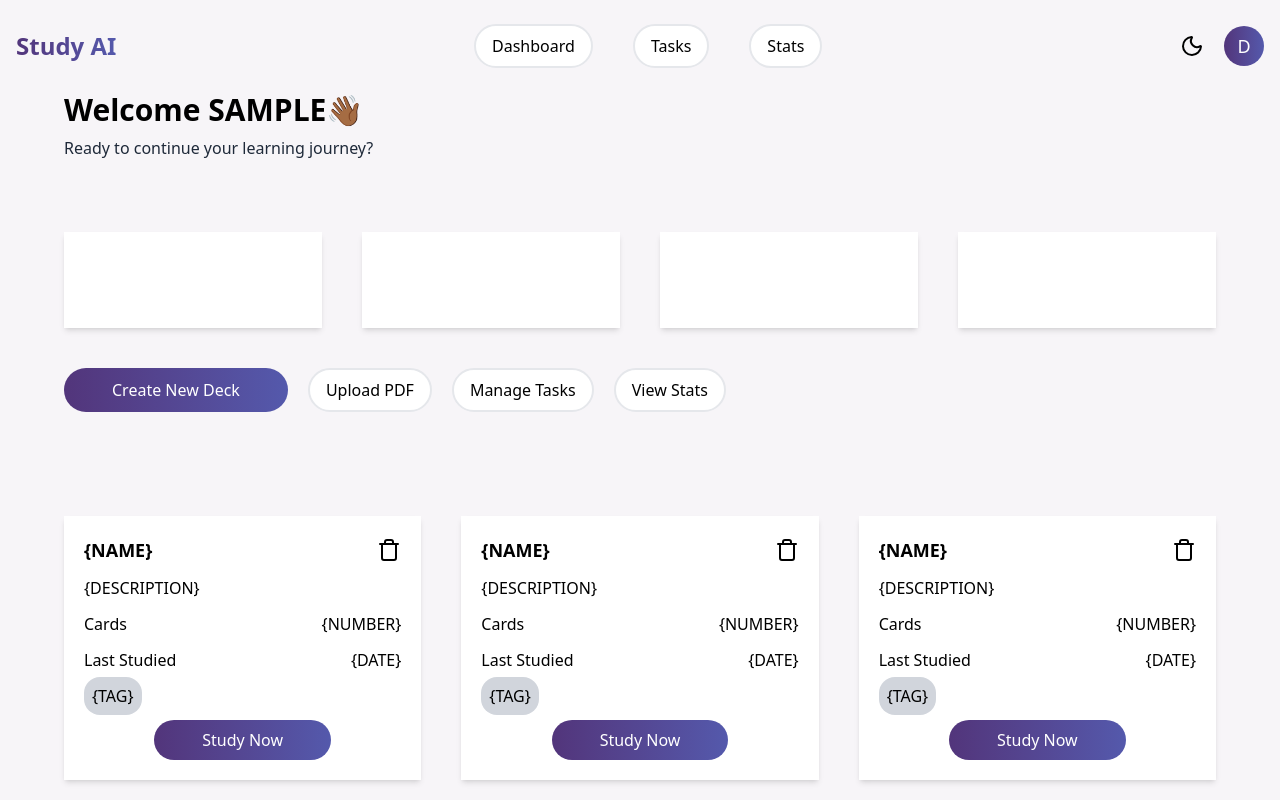
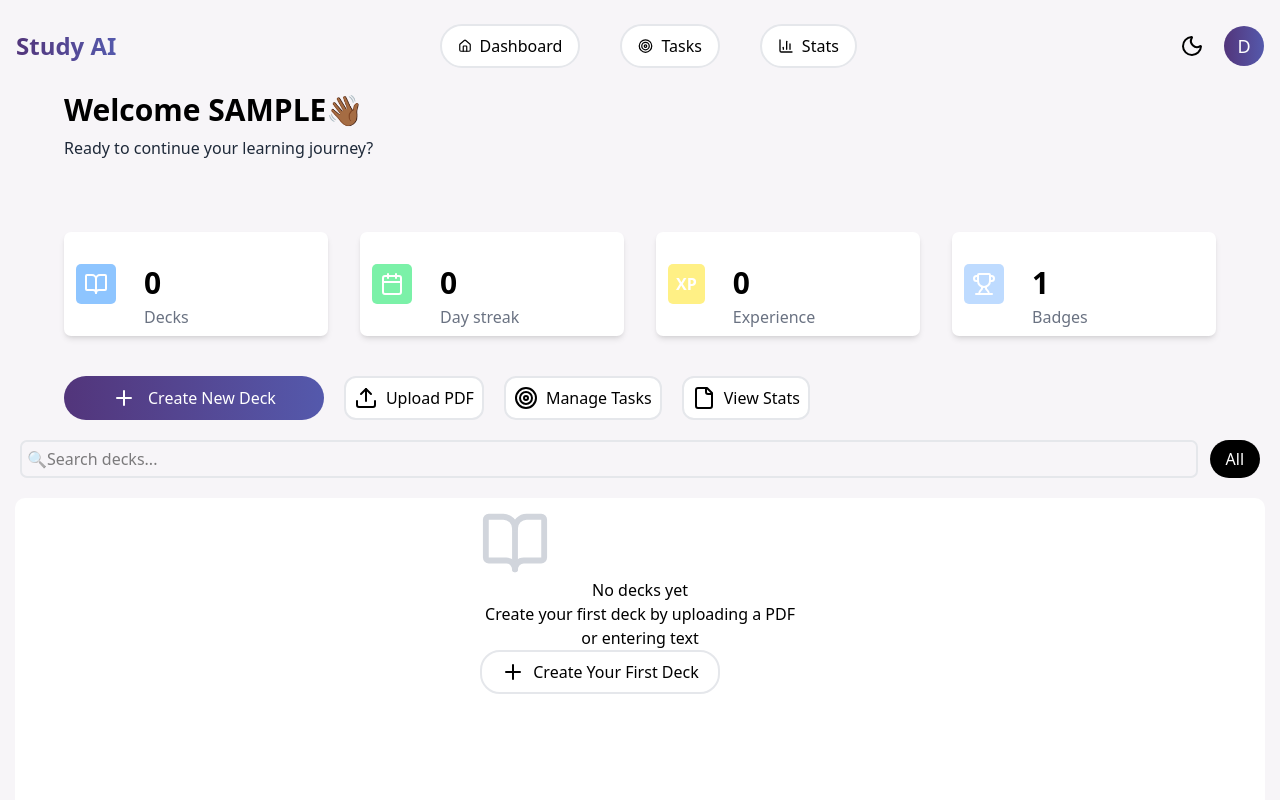
Before and after one commit to lateefaayesufu/flashCards, a React (Vite) app: page /dashboard in a window 1280 px wide. Shown: the top 800 px of the page. Built offline with nearby package versions, Linux system fonts and the light colour scheme; sample sign-in values are in the browser's storage.

Commit message:
changes made

```diff
--- a/src/components/Navbar.jsx
+++ b/src/components/Navbar.jsx
@@ -1,5 +1,9 @@
 import { Moon } from "lucide-react";
 import Button from "./Button";
+import { Home } from "lucide-react";
+import { Target } from "lucide-react";
+import { BarChart3 } from "lucide-react";
+
 const Navbar = function ({ type = "primary" }) {
     return (
         <nav className="flex items-center justify-between w-full  px-4 py-6">
@@ -9,9 +13,9 @@ const Navbar = function ({ type = "primary" }) {
 
             {type === "secondary" && (
                 <div className="flex gap-10">
-                    <Button type="link">Dashboard</Button>
-                    <Button type="link">Tasks</Button>
-                    <Button type="link">Stats</Button>
+                    <Button type="link"><Home className="w-3.5"/>Dashboard</Button>
+                    <Button type="link"><Target className="w-[15px]"/>Tasks</Button>
+                    <Button type="link"><BarChart3 className="w-4"/>Stats</Button>
                 </div>
             )}
             <div className="flex items-center gap-5">
--- a/src/pages/Dashboard.jsx
+++ b/src/pages/Dashboard.jsx
@@ -2,7 +2,14 @@ import { useNavigate } from "react-router";
 import { toast } from "react-toastify";
 import Navbar from "../components/Navbar";
 import Button from "../components/Button";
-import { Delete, Trash } from "lucide-react";
+import { Delete, Trash, Trophy } from "lucide-react";
+import { BookOpen } from "lucide-react";
+import { Calendar } from "lucide-react";
+import { Plus } from "lucide-react";
+import { Upload } from "lucide-react";
+import { Target } from "lucide-react";
+import { File } from "lucide-react";
+
 const Dashboard = ({ user, userIsLoading }) => {
     console.log(userIsLoading);
     const navigate = useNavigate();
@@ -37,121 +44,106 @@ const Dashboard = ({ user, userIsLoading }) => {
                     </div>
                 </div>
 
-                <div className="flex gap-10 w-full">
-                    <div className="basis-1/4  shadow-md px-14 py-12 bg-white   "></div>
-                    <div className="basis-1/4   shadow-md px-14 py-12 bg-white "></div>
-                    <div className="basis-1/4   shadow-md px-14 py-12 bg-white "></div>
-                    <div className="basis-1/4   shadow-md px-14 py-12 bg-white  "></div>
+                <div className="flex gap-8 w-full">
+                    <div className="basis-1/4 rounded-[7px] shadow-md px-3 py-0 h-[6.5rem] bg-white flex ">
+                        <div className="bg-blue-300 text-center px-2 py-2 rounded-[5px] my-auto">
+                            <BookOpen className="text-white" />
+                        </div>
+                        <div className="block justify-center">
+                            <p className="px-2 py-2 m-5 font-bold text-[30px]">
+                                0
+                                <p className="font-extralight text-[16px] text-gray-500">
+                                    Decks
+                                </p>
+                            </p>
+                        </div>
+                    </div>
+                    <div className="basis-1/4 rounded-[7px] shadow-md px-3 py-0 h-[6.5rem] bg-white flex ">
+                        <div className="bg-green-300 text-center px-2 py-2 rounded-[5px] my-auto">
+                            <Calendar className="text-white" />
+                        </div>
+                        <div className="block justify-center">
+                            <p className="px-2 py-2 m-5 font-bold text-[30px]">
+                                0
+                                <p className="font-extralight text-[16px] text-gray-500">
+                                    Day streak
+                                </p>
+                            </p>
+                        </div>
+                    </div>
+                    <div className="basis-1/4 rounded-[7px] shadow-md px-3 py-0 h-[6.5rem] bg-white flex ">
+                        <div className="bg-yellow-200 text-center px-2 py-2 rounded-[5px] my-auto">
+                            <p className="text-white font-bold">XP</p>
+                        </div>
+                        <div className="block justify-center">
+                            <p className="px-2 py-2 m-5 font-bold text-[30px]">
+                                0
+                                <p className="font-extralight text-[16px] text-gray-500">
+                                    Experience
+                                </p>
+                            </p>
+                        </div>
+                    </div>
+                    <div className="basis-1/4 rounded-[7px] shadow-md px-3 py-0 h-[6.5rem] bg-white flex  ">
+                        <div className="bg-blue-200 text-center px-2 py-2 rounded-[5px] my-auto">
+                            <Trophy className="text-white" />
+                        </div>
+                        <div className="block justify-center">
+                            <p className="px-2 py-2 m-5 font-bold text-[30px]">
+                                1
+                                <p className="font-extralight text-[16px] text-gray-500">
+                                    Badges
+                                </p>
+                            </p>
+                        </div>
+                    </div>
                 </div>
 
                 <div className="flex w-full gap-5">
-                    <Button type="button">Create New Deck</Button>
-                    <Button type="link">Upload PDF</Button>
-                    <Button type="link">Manage Tasks</Button>
-                    <Button type="link">View Stats</Button>
+                    <Button type="button" className="rounded-[5px]">
+                        <Plus className="text-white" />
+                        Create New Deck
+                    </Button>
+                    <Button type="link" className="rounded-[12px] px-2 py-2">
+                        <Upload />
+                        Upload PDF
+                    </Button>
+                    <Button type="link" className="rounded-[12px] px-2 py-2">
+                        <Target />
+                        Manage Tasks
+                    </Button>
+                    <Button type="link" className="rounded-[12px] px-2 py-2">
+                        <File />
+                        View Stats
+                    </Button>
                 </div>
+            </div>
+            <div className="flex gap-3 w-[100%] justify-center p-[20px]">
+                <input
+                    type="text"
+                    placeholder="🔍Search decks..."
+                    className="flex w-[98%] border-2 border-gray-200 py-[5px] px-[5px] rounded-[7px]"
+                />
+                <button
+                    type="link"
+                    className="bg-black text-white px[5px] py-[3px] w-13 rounded-[20px] hover:cursor-pointer hover:bg-gray-600"
+                >
+                    All
+                </button>
+            </div>
 
-                <div>
-                    {/* TODO Fix the input element or remove it */}
-                    <input type="text" />
-                </div>
-
-                <div className="w-full gap-10 grid grid-cols-3">
-                    <div className=" p-5 bg-white shadow-md flex flex-col gap-3">
-                        <div className="flex justify-between">
-                            <span className="font-bold text-lg">{`{NAME}`}</span>
-                            <button>
-                                <Trash />
-                            </button>
-                        </div>
-                        <div>{`{DESCRIPTION}`}</div>
-                        <div className="flex justify-between">
-                            <span>Cards</span>
-                            <span>{`{NUMBER}`}</span>
-                        </div>
-                        <div className="flex justify-between">
-                            <span>Last Studied</span>
-                            <span>{`{DATE}`}</span>
-                        </div>
-                        <div>
-                            <span className="p-2 bg-gray-300 rounded-2xl">{`{TAG}`}</span>
-                        </div>
-                        <div className="flex items-center justify-center">
-                            {/* Edit button style */}
-                            <Button type="button">Study Now</Button>
-                        </div>
-                    </div>
-                    <div className=" p-5 bg-white shadow-md flex flex-col gap-3">
-                        <div className="flex justify-between">
-                            <span className="font-bold text-lg">{`{NAME}`}</span>
-                            <button>
-                                <Trash />
-                            </button>
-                        </div>
-                        <div>{`{DESCRIPTION}`}</div>
-                        <div className="flex justify-between">
-                            <span>Cards</span>
-                            <span>{`{NUMBER}`}</span>
-                        </div>
-                        <div className="flex justify-between">
-                            <span>Last Studied</span>
-                            <span>{`{DATE}`}</span>
-                        </div>
-                        <div>
-                            <span className="p-2 bg-gray-300 rounded-2xl">{`{TAG}`}</span>
-                        </div>
-                        <div className="flex items-center justify-center">
-                            {/* Edit button style */}
-                            <Button type="button">Study Now</Button>
-                        </div>
-                    </div>
-                    <div className=" p-5 bg-white shadow-md flex flex-col gap-3">
-                        <div className="flex justify-between">
-                            <span className="font-bold text-lg">{`{NAME}`}</span>
-                            <button>
-                                <Trash />
-                            </button>
-                        </div>
-                        <div>{`{DESCRIPTION}`}</div>
-                        <div className="flex justify-between">
-                            <span>Cards</span>
-                            <span>{`{NUMBER}`}</span>
-                        </div>
-                        <div className="flex justify-between">
-                            <span>Last Studied</span>
-                            <span>{`{DATE}`}</span>
-                        </div>
-                        <div>
-                            <span className="p-2 bg-gray-300 rounded-2xl">{`{TAG}`}</span>
-                        </div>
-                        <div className="flex items-center justify-center">
-                            {/* Edit button style */}
-                            <Button type="button">Study Now</Button>
-                        </div>
-                    </div>
-                    <div className=" p-5 bg-white shadow-md flex flex-col gap-3">
-                        <div className="flex justify-between">
-                            <span className="font-bold text-lg">{`{NAME}`}</span>
-                            <button>
-                                <Trash />
-                            </button>
-                        </div>
-                        <div>{`{DESCRIPTION}`}</div>
-                        <div className="flex justify-between">
-                            <span>Cards</span>
-                            <span>{`{NUMBER}`}</span>
-                        </div>
-                        <div className="flex justify-between">
-                            <span>Last Studied</span>
-                            <span>{`{DATE}`}</span>
-                        </div>
-                        <div>
-                            <span className="p-2 bg-gray-300 rounded-2xl">{`{TAG}`}</span>
-                        </div>
-                        <div className="flex items-center justify-center">
-                            {/* Edit button style */}
-                            <Button type="button">Study Now</Button>
-                        </div>
+            <div className="px-[15px]">
+                <div className="bg-white h-[50vh] w-[100%] p-[10px] rounded-[10px] flex justify-center">
+                    <div className="w-[20rem] align-middle text-center">
+                        <BookOpen size={70} className="text-gray-300 align-middle justify-center" />
+                        <h2>No decks yet</h2>
+                        <p>
+                            Create your first deck by uploading a PDF or
+                            entering text
+                        </p>
+                        <Button type="link" className="w-[15rem] px-2 py-2 align-middle justify-center rounded-[20px]">
+                           <Plus/> Create Your First Deck
+                        </Button>
                     </div>
                 </div>
             </div>
```
